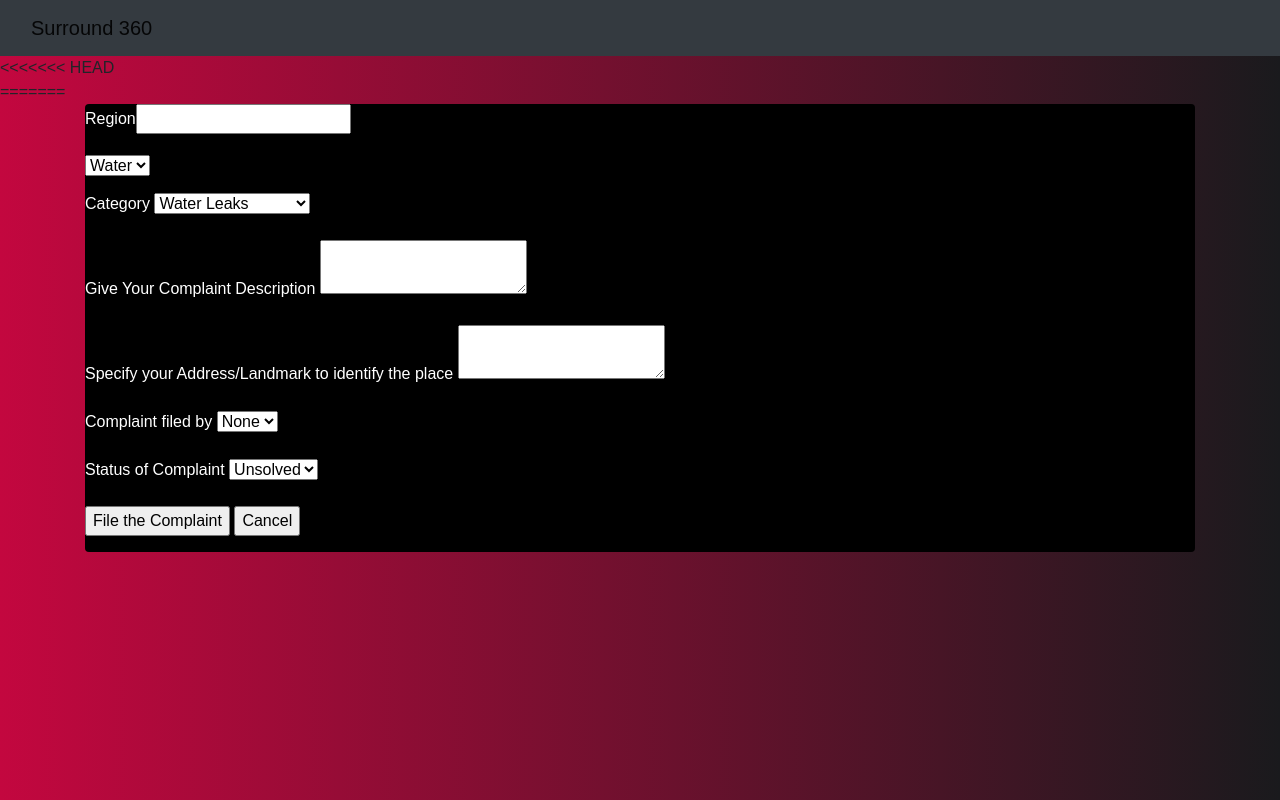
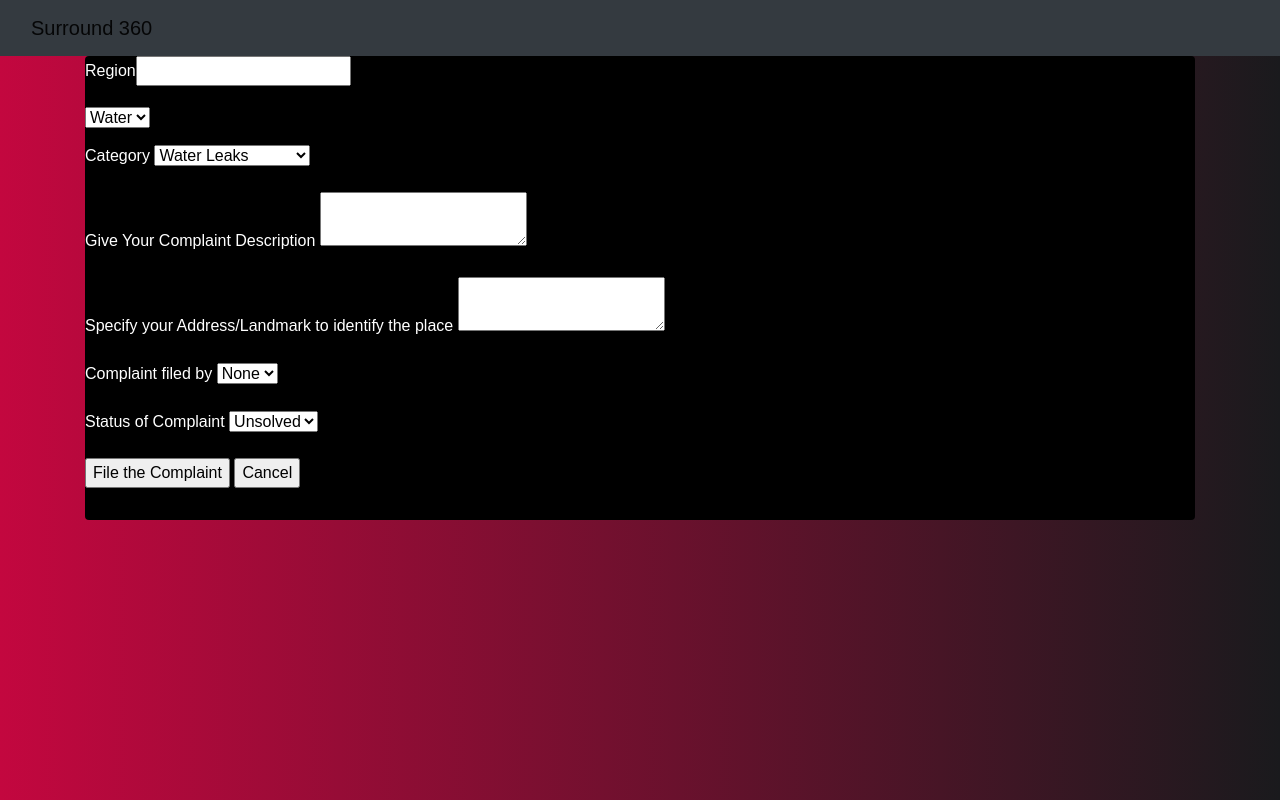
Before and after one commit to LintaPaul/2021_IBM_Code_Challenge_Surround360, a Django app: page /trial/water/ in a window 1280 px wide. Run offline with Django 3.2, Linux system fonts and the light colour scheme; some libraries are stand-ins or nearby versions.

Commit message:
complaints_water

```diff
--- a/templates/complaints_water.html
+++ b/templates/complaints_water.html
@@ -6,51 +6,7 @@ Complaints_water
 
 {% block content %}
 
-<<<<<<< HEAD
-<form action="/trial/complaints/" method="POST">
-=======
-<!-- <form action="/trial/c_water/" method="POST">
->>>>>>> baff8e1bee02ff0b68e05b36af5e644c9765b4a7
-    {% csrf_token %}
-    <div class="form-group">
-        Region:<input type="text" name="region">
-        </div>
-        <div class="form-group">
-            <select name="dept">
-                <option value="W">Water</option>
-            </select>
-     </div>
-     <div class="form-group">Category:
-         <select name="category">
-            <option value="WL">Water Leaks</option>
-            <option value="SS">Shortage of supply</option>
-        </select>
-        </div>
-        <div class="form-group">
-        Give your complaint description:
-        <textarea name="complaint"></textarea>
-    </div>
-    <div class="form-group">
-        Specify your Address/Landmark to identify the place
-        <textarea name="landmark"></textarea>
-    </div>
-           <div class="form-group">
-               Complaint filed by
-               <select name="sender">
-                <option value="{{ user }}">{{ user }}</option>
-            </select>
-           </div>
-           <div class="form-group">
-            Status of Complaint
-            <select name="status">
-                <option value="US">Unsolved</option>
-            </select>
-        </div>
-    <div class="form-group">
-        <input type="submit" value="File the Complaint">
-        <input type="reset"  value="Cancel">
-    </div>
-</form> -->
+
 {% load static %}
 <!DOCTYPE html>
 <html lang="en">
@@ -72,7 +28,7 @@ Complaints_water
             <div class="col-md-12">
                 <div class="card" >
 
-                    <form action="/trial/c_water/" method="POST">
+                    <form action="/trial/complaints/" method="POST">
                         {% csrf_token %}
                         <div class="form-group"><label class="label">Region</label><input type="text" name="region">
                             </div>
```
Also changed, not shown: db.sqlite3.
